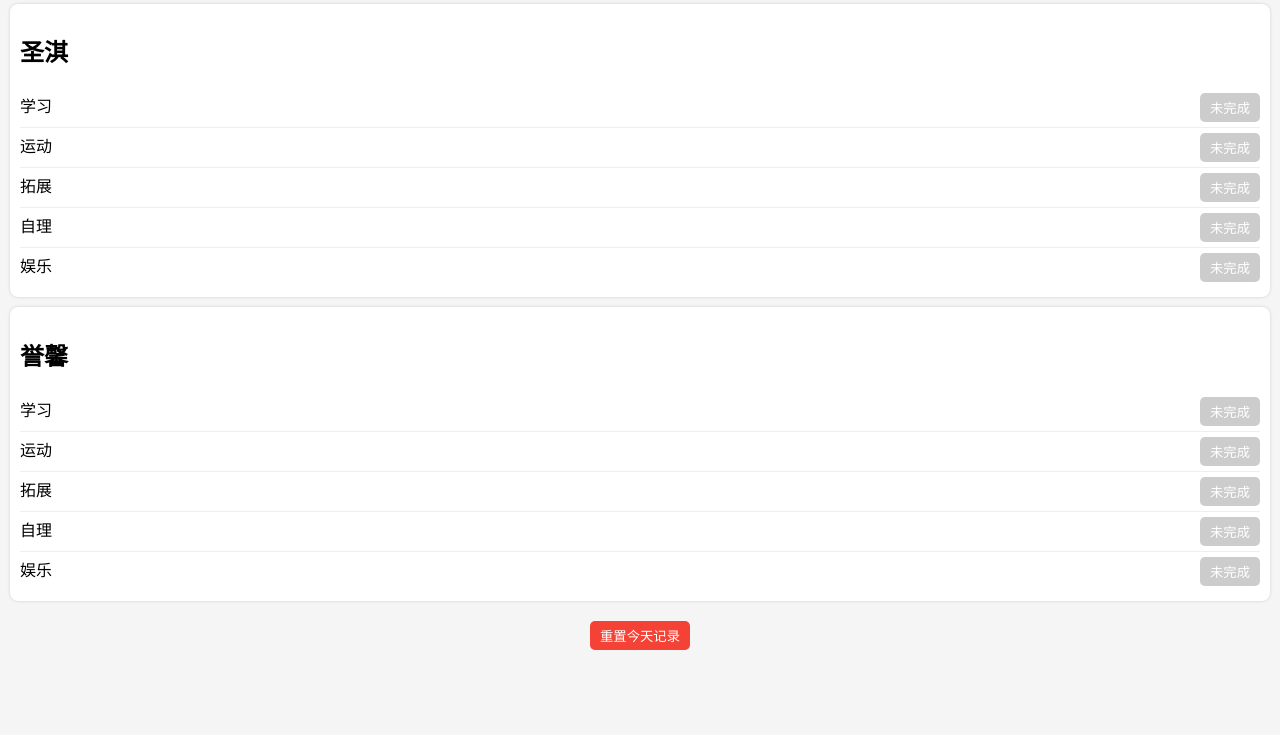
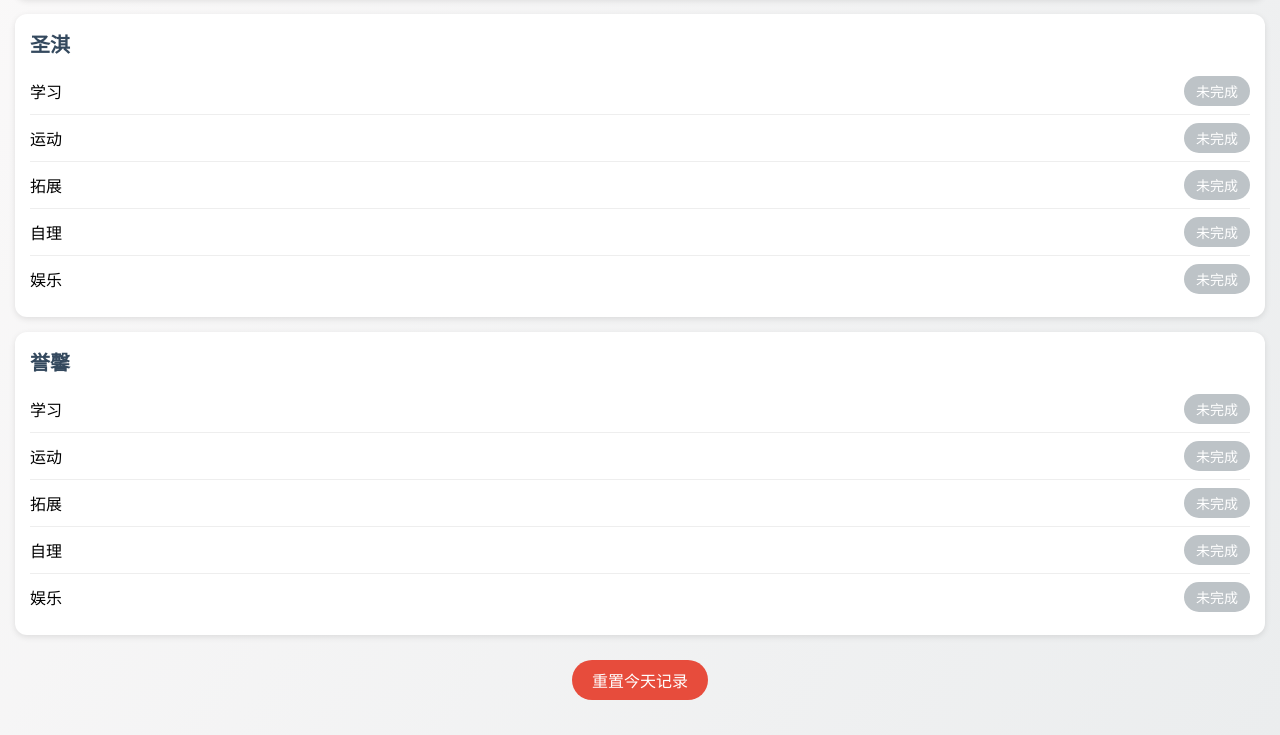
Before and after one commit to xlhome/family-checkin, a plain HTML site: page index.html in a window 1280 px wide. Shown: the part 703-1438 px from the top of the page. Before the commit the page ends 1383 px from the top, so only its background shows below. Drawn offline with Linux system fonts and the light colour scheme.

Commit message:
Update index.html

```diff
--- a/index.html
+++ b/index.html
@@ -1,4 +1,3 @@
-
 <!DOCTYPE html>
 <html lang="zh-CN">
 <head>
@@ -7,51 +6,70 @@
 <title>家庭暑期打卡</title>
 <style>
   body {
-    font-family: sans-serif;
-    background: #f5f5f5;
+    font-family: "微软雅黑", sans-serif;
+    background: linear-gradient(120deg, #fdfbfb, #ebedee);
     margin: 0;
     padding: 10px;
   }
   h1 {
     text-align: center;
-    color: #333;
+    color: #2c3e50;
+    margin-top: 20px;
+    font-size: 24px;
   }
   .person {
     background: #fff;
-    margin: 10px 0;
-    padding: 10px;
-    border-radius: 8px;
-    box-shadow: 0 0 3px #ccc;
+    margin: 15px 5px;
+    padding: 15px;
+    border-radius: 12px;
+    box-shadow: 0 2px 6px rgba(0,0,0,0.1);
+    transition: transform 0.2s;
+  }
+  .person:hover {
+    transform: translateY(-3px);
+  }
+  .person h2 {
+    margin: 0 0 10px 0;
+    color: #34495e;
+    font-size: 20px;
   }
   .task {
     display: flex;
     justify-content: space-between;
-    padding: 5px 0;
+    align-items: center;
+    padding: 8px 0;
     border-bottom: 1px solid #eee;
+    font-size: 16px;
   }
   .task:last-child {
     border-bottom: none;
   }
   button {
-    padding: 5px 10px;
+    padding: 5px 12px;
     border: none;
-    border-radius: 5px;
-    background: #ccc;
+    border-radius: 20px;
+    background: #bdc3c7;
     color: #fff;
+    cursor: pointer;
+    font-size: 14px;
+    transition: background 0.3s;
   }
   .done {
-    background: #4caf50;
+    background: #27ae60 !important;
   }
   .reset-btn {
     display: block;
-    margin: 20px auto;
-    background: #f44336;
+    margin: 25px auto;
+    background: #e74c3c;
+    font-size: 16px;
+    padding: 8px 20px;
+    border-radius: 25px;
   }
 </style>
 </head>
 <body>
 
-<h1>暑期打卡</h1>
+<h1>🌟 家庭暑期打卡 🌟</h1>
 
 <div id="app"></div>
 
@@ -62,14 +80,12 @@ const kids = ["爸爸", "妈妈", "圣淇", "誉馨"];
 const tasks = ["学习", "运动", "拓展", "自理", "娱乐"];
 const app = document.getElementById("app");
 
-// 获取今天日期字符串
 function getTodayKey() {
   const today = new Date();
   return `${today.getFullYear()}-${today.getMonth()+1}-${today.getDate()}`;
 }
 const todayKey = getTodayKey();
 
-// 初始化页面
 function init() {
   app.innerHTML = "";
   kids.forEach((kid, i) => {
@@ -100,7 +116,6 @@ function init() {
   });
 }
 
-// 切换状态
 function toggle(btn) {
   if (btn.classList.contains("done")) {
     btn.classList.remove("done");
@@ -113,7 +128,6 @@ function toggle(btn) {
   }
 }
 
-// 重置
 function resetAll() {
   if(confirm("确定要清空今天的记录吗？")) {
     Object.keys(localStorage).forEach(key => {
@@ -123,7 +137,6 @@ function resetAll() {
   }
 }
 
-// 初始化
 init();
 </script>
 
```
